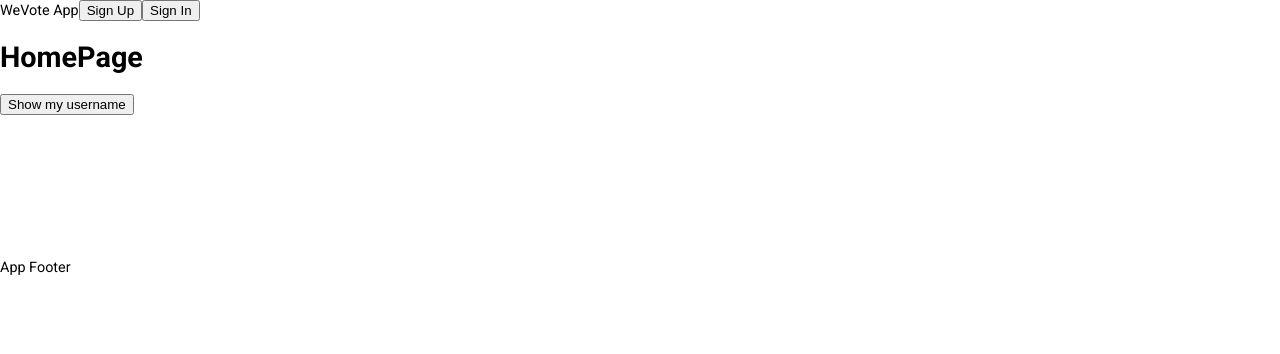
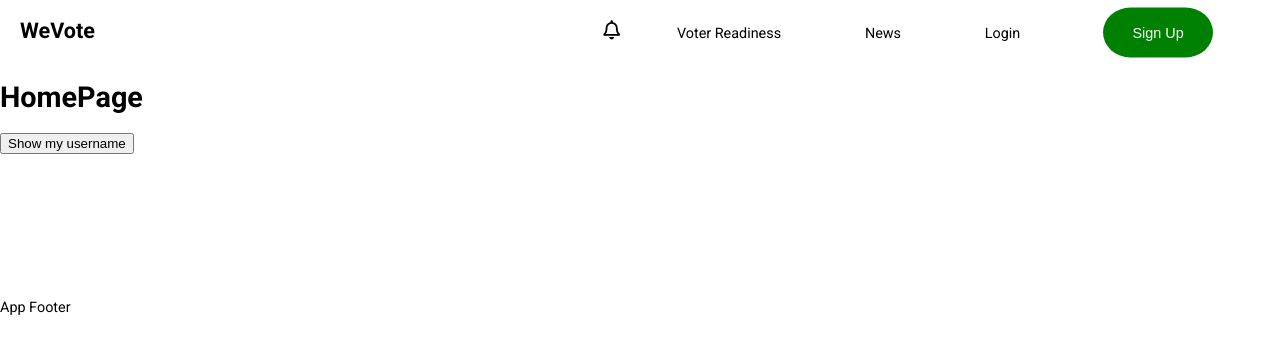
Before and after one commit to victor-enogwe/wevote, a React app: page / in a window 1280 px wide. Shown: the top 354 px of the page. Built offline with nearby package versions, Linux system fonts and the light colour scheme.

Commit message:
Create navigation bar

```diff
--- a/src/components/Forms/SignInForm.jsx
+++ b/src/components/Forms/SignInForm.jsx
@@ -6,7 +6,7 @@ const SignIn = ({handleHide, handleChange, signInDetails, showPassword, toggleSh
     <div className="modal-section">
         <section className="inner-modal-section">
             <i onClick={handleHide} className="fas fa-times fa-lg close-modal"></i>
-            <h2 className="modal-header"> Sign Up </h2>
+            <h2 className="modal-header"> Sign In </h2>
             <div className="facebook social-buttons sign-in-social-buttons">
                 <i className="fab fa-facebook fa-lg"></i>
                 <p>Sign Up with Facebook</p>
--- /dev/null
+++ b/src/components/Layouts/NavigationBar.jsx
@@ -0,0 +1,79 @@
+import React, { Component } from 'react';
+import { connect } from 'react-redux';
+
+import { selectModal } from '../../actions/userActions';
+import actionTypes from '../../actions/constants';
+
+import ModalController from '../Modals/ModalController';
+
+const { SIGN_UP_MODAL, SIGN_IN_MODAL } = actionTypes;
+
+class NavigationBar extends Component {
+    constructor(props) {
+        super(props);
+        this.state = {
+            showModal: false,
+            navOpen: false
+        };
+        this.handleShow = this.handleShow.bind(this);
+        this.handleHide = this.handleHide.bind(this);
+        this.toggleNav = this.toggleNav.bind(this);
+    }
+
+    handleShow(modal) {
+        this.setState({showModal: true});
+        this.props.selectModal(modal);
+    }
+
+    handleHide() {
+        this.setState({showModal: false});
+    }
+
+    toggleNav(){
+        this.setState({navOpen: !this.state.navOpen})
+    }
+
+    render(){
+        const { navOpen } = this.state;
+        return (
+            <nav className="nav-bar" role="navigation">
+                <h1 className="nav-brand"><a>WeVote</a></h1>
+                <span
+                    className="far fa-bell fa-lg nav-notification"
+                >
+
+                </span>
+                <span
+                    onClick={this.toggleNav}
+                    className={navOpen ? `fa-times fas fa-lg nav-hamburger` : `fa-bars fas fa-lg nav-hamburger`}
+                >
+
+                </span>
+                <ul className={navOpen ? `nav-menu open` : `nav-menu`}>
+                    <li>Voter Readiness</li>
+                    <li>News</li>
+                    <li
+                        onClick={() => this.handleShow(SIGN_IN_MODAL)}
+                    >
+                        Login
+                    </li>
+                    <li>
+                        <button
+                            onClick={() => this.handleShow(SIGN_UP_MODAL)}
+                            className="sign-up-button"
+                        >
+                            Sign Up
+                        </button>
+                    </li>
+                </ul>
+                {this.state.showModal &&
+                <ModalController
+                    handleShow={this.handleShow}
+                    handleHide={this.handleHide}
+                />}
+            </nav>
+        );
+    }
+}
+
+export default connect(null, { selectModal })(NavigationBar);
--- a/src/components/PrimaryLayout.jsx
+++ b/src/components/PrimaryLayout.jsx
@@ -1,55 +1,17 @@
 import React, { Component } from 'react';
 import { Route } from 'react-router-dom';
-import { connect } from 'react-redux';
 
 import News from './Pages/News';
 import HomePage from './Pages/HomePage';
 import VoterReadiness from './Pages/VoterReadiness';
-import ModalController from './Modals/ModalController';
-
-import { selectModal } from '../actions/userActions';
-import actionTypes from '../actions/constants';
-
-const { SIGN_UP_MODAL, SIGN_IN_MODAL } = actionTypes;
+import NavigationBar from './Layouts/NavigationBar';
 
 class PrimaryLayout extends Component {
-    constructor(props) {
-        super(props);
-        this.state = {showModal: false};
-
-        this.handleShow = this.handleShow.bind(this);
-        this.handleHide = this.handleHide.bind(this);
-    }
-
-    handleShow(modal) {
-        this.setState({showModal: true});
-        this.props.selectModal(modal);
-    }
-
-    handleHide() {
-        this.setState({showModal: false});
-    }
-
     render() {
-
         return (
             <div className="primary-layout">
                 <header>
-
-                    WeVote App
-                    <button
-                        onClick={() => this.handleShow(SIGN_UP_MODAL)}
-                    >Sign Up
-                    </button>
-                    <button
-                        onClick={() => this.handleShow(SIGN_IN_MODAL)}
-                    >Sign In
-                    </button>
-                    {this.state.showModal &&
-                    <ModalController
-                        handleShow={this.handleShow}
-                        handleHide={this.handleHide}
-                    />}
+                    <NavigationBar />
                 </header>
                 <main>
                     <Route path="/" exact component={HomePage} />
@@ -64,4 +26,4 @@ class PrimaryLayout extends Component {
     }
 }
 
-export default connect(null, { selectModal })(PrimaryLayout);
+export default PrimaryLayout;
--- a/src/stylesheets/main.scss
+++ b/src/stylesheets/main.scss
@@ -1,5 +1,6 @@
 @import "sections/modals";
 @import "sections/toastr";
+@import "sections/layouts";
 
 body {
   margin: 0;
--- /dev/null
+++ b/src/stylesheets/sections/layouts.scss
@@ -0,0 +1,94 @@
+@import "variables";
+
+.nav-bar {
+  display: flex;
+  align-items: center;
+  background-color: green;
+  color: white;
+  padding:  0 20px;
+
+  .nav-brand {
+    margin-right: auto;
+  }
+
+  .nav-notification {
+    margin-right: 20px;
+  }
+
+  .nav-menu {
+    list-style: none;
+    display: flex;
+    flex-direction: column;
+    justify-content: space-around;
+    position: absolute;
+    margin: 0;
+    background-color: cadetblue;
+    padding: 20px;
+    top: 5%;
+    right: 0;
+    z-index: -9;
+    height: 200px;
+    width: 200px;
+    -webkit-transform: translateY(-100%);
+    transform: translateY(-100%);
+    transition: transform 0.3s ease;
+  }
+
+  .nav-menu li {
+
+    .sign-up-button {
+      color: white;
+      font-size: 1em;
+      padding: 0;
+      margin-left: -1px;
+    }
+  }
+
+  ul.open {
+    -webkit-transform: translateY(5%);
+    transform: translateY(5%);
+  }
+
+
+}
+
+
+@media screen and (min-width: $tablet){
+  .nav-bar {
+    background-color: transparent;
+    color: black;
+
+    .nav-hamburger {
+      display: none;
+    }
+
+    .nav-menu {
+      flex-direction: row;
+      align-items: center;
+      padding: 0;
+      position: relative;
+      z-index: 9999;
+      height: inherit;
+      width: 50%;
+      background-color: transparent;
+      -webkit-transform: translateY(5%);
+      transform: translateY(5%);
+    }
+
+    .nav-menu li {
+      margin-right: 10px;
+
+      .sign-up-button {
+        background-color: green;
+        border: 0;
+        outline: 0;
+        height: 50px;
+        width: 110px;
+        border-top-left-radius: 30%30px;
+        border-bottom-left-radius: 30%30px;
+        border-top-right-radius: 30%30px;
+        border-bottom-right-radius: 30%30px;
+      }
+    }
+  }
+}
```
